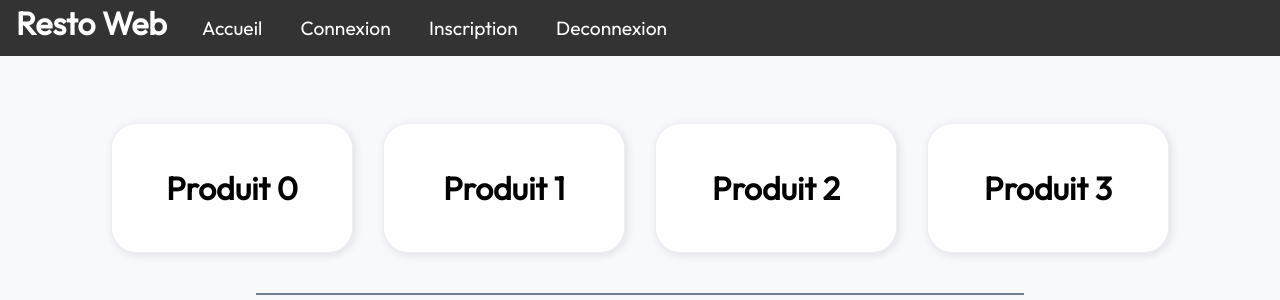
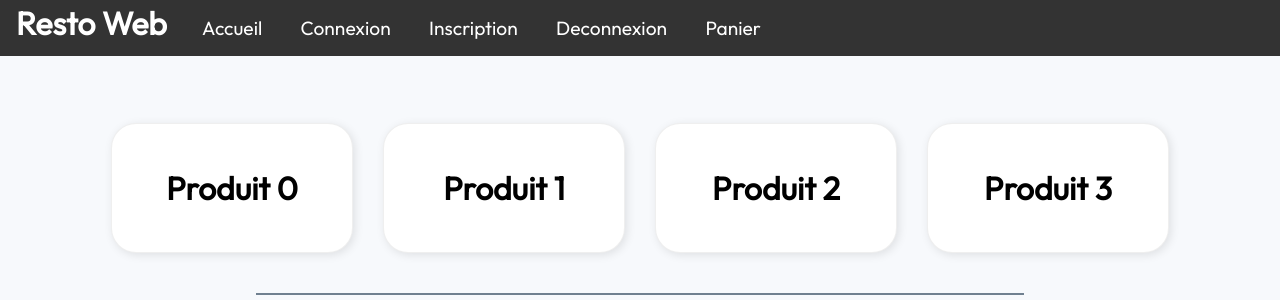
Before and after one commit to HugoFAURE99/restoweb, a PHP site: page /index.php in a window 1280 px wide. Shown: the top 300 px of the page. Run offline with PHP 8.4, Linux system fonts and the light colour scheme.

Commit message:
Added "Panier" element to Navbar after Cart and Index merge, still need sign in and product page to merge

```diff
--- a/src/components/navBar.php
+++ b/src/components/navBar.php
@@ -7,6 +7,7 @@ $navBarElements = array(
     array("label" => "Connexion", "link" => "/projets/RestoWeb/restoweb/src/features/connection/connection.php"),
     array("label" => "Inscription", "link" => "/projets/RestoWeb/restoweb/src/features/inscription/inscription.php"),
     array("label" => "Deconnexion", "link" => "/projets/RestoWeb/restoweb/src/index.php" ),
+    array("label" => "Panier", "link" => "/projets/RestoWeb/restoweb/src/features/panier/panier.php"),
     //Add array here that contains the navigation bar buttons info to add a button to the navigation bar
 );
 
```
